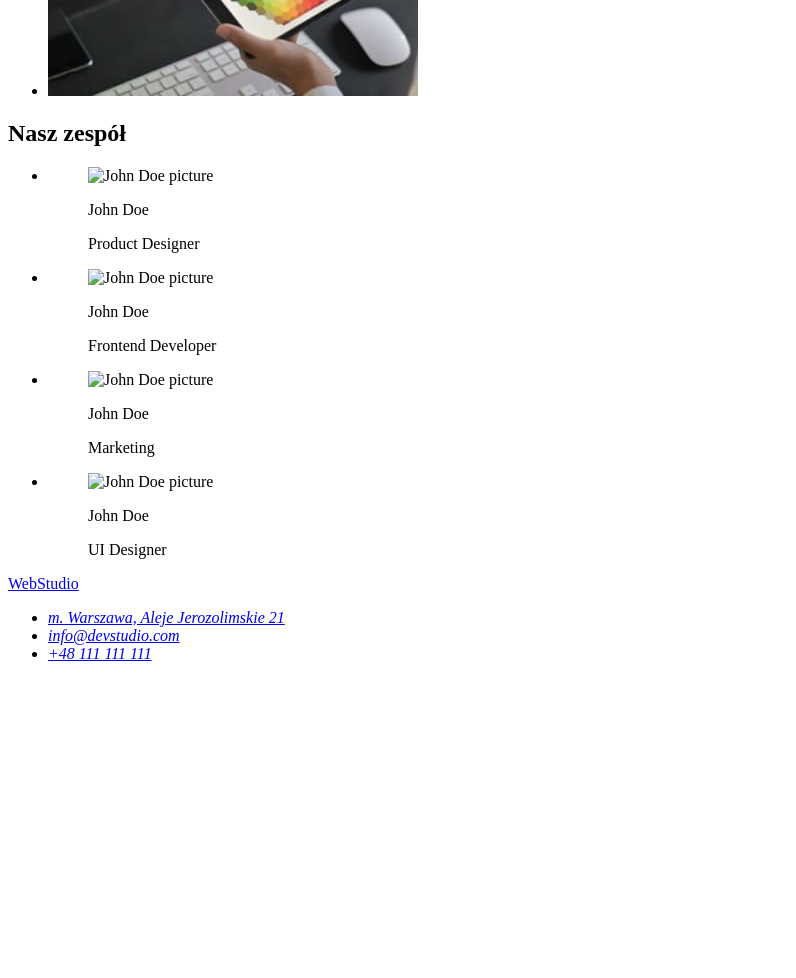
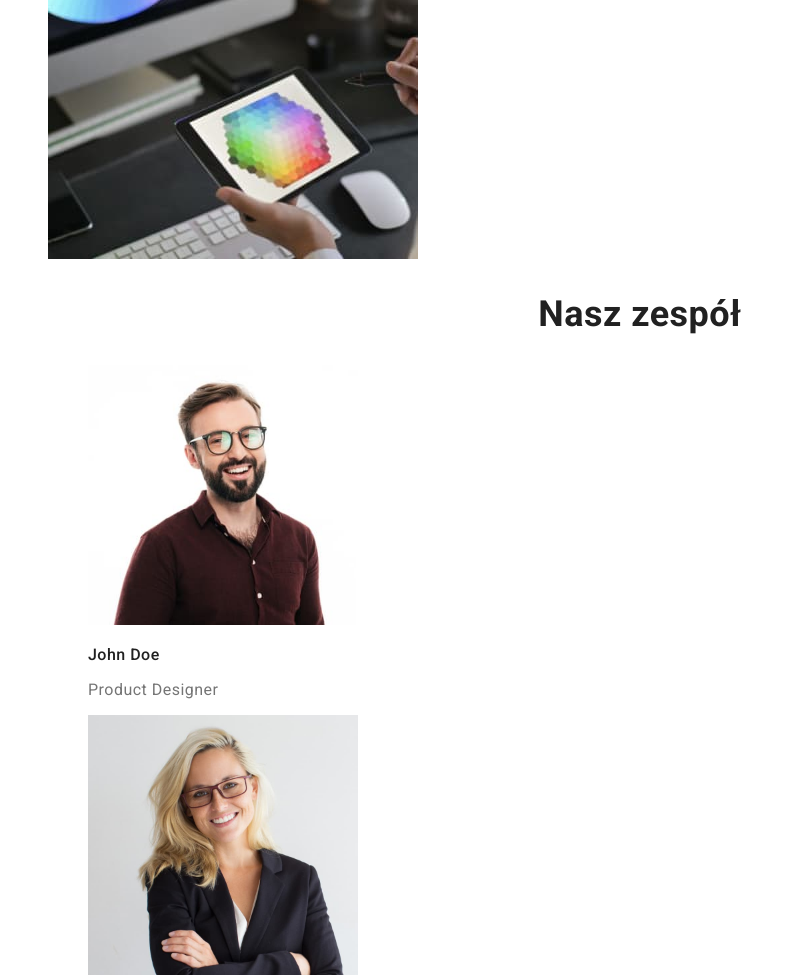
Before and after one commit to xxMANIAKxx/goit-markup-hw-02, a plain HTML site: page index.html in a window 1280 px wide. Shown: the part 1400-2378 px from the top of the page, without its empty margins (0-796 px from the left). Before the commit the page ends 2079 px from the top, so only its background shows below. Drawn offline with Linux system fonts and the light colour scheme; the site is published under a folder, as on GitHub Pages, so addresses that start at the root find nothing.

Commit message:
poprawki

```diff
--- a/index.html
+++ b/index.html
@@ -3,7 +3,7 @@
   <head>
     <meta charset="UTF-8" />
     <meta name="viewport" content="width=device-width, initial-scale=1.0" />
-    <link rel="stylesheet" href="/css/style.css" />
+    <link rel="stylesheet" href="css/style.css" />
     <link rel="preconnect" href="https://fonts.googleapis.com" />
     <link rel="preconnect" href="https://fonts.gstatic.com" crossorigin />
     <link
@@ -14,7 +14,7 @@
   </head>
   <body>
     <header class="header">
-      <a class="logo-link logo-dark" href="/index.html"
+      <a class="logo-link logo-dark" href="index.html"
         ><span class="logo-color">Web</span>Studio</a
       >
       <nav class="navmenu">
@@ -23,7 +23,7 @@
             <a class="navmenu-list-link" href="#">Agencja</a>
           </li>
           <li class="navmenu-list-item">
-            <a class="navmenu-list-link" href="/portfolio.html">Portfolio</a>
+            <a class="navmenu-list-link" href="portfolio.html">Portfolio</a>
           </li>
           <li class="navmenu-list-item">
             <a class="navmenu-list-link" href="#">Kontakt</a>
@@ -113,7 +113,7 @@
           <li class="team-list-item">
             <figure>
               <img
-                src="/images/studio/zespół/team1.jpg"
+                src="images/studio/zespół/team1.jpg"
                 alt="John Doe picture"
                 width="270"
                 height="260"
@@ -127,7 +127,7 @@
           <li class="team-list-item">
             <figure>
               <img
-                src="/images/studio/zespół/team2.jpg"
+                src="images/studio/zespół/team2.jpg"
                 alt="John Doe picture"
                 width="270"
                 height="260"
@@ -141,7 +141,7 @@
           <li class="team-list-item">
             <figure>
               <img
-                src="/images/studio/zespół/team3.jpg"
+                src="images/studio/zespół/team3.jpg"
                 alt="John Doe picture"
                 width="270"
                 height="260"
@@ -155,7 +155,7 @@
           <li class="team-list-item">
             <figure>
               <img
-                src="/images/studio/zespół/team4.jpg"
+                src="images/studio/zespół/team4.jpg"
                 alt="John Doe picture"
                 width="270"
                 height="260"
@@ -171,7 +171,7 @@
     </main>
 
     <footer class="footer">
-      <a class="logo-link logo-light" href="/index.html"
+      <a class="logo-link logo-light" href="index.html"
         ><span class="logo-color">Web</span>Studio</a
       >
       <address class="adres">
```
Also changed, not shown: portfolio.html (+4 -6 lines).
